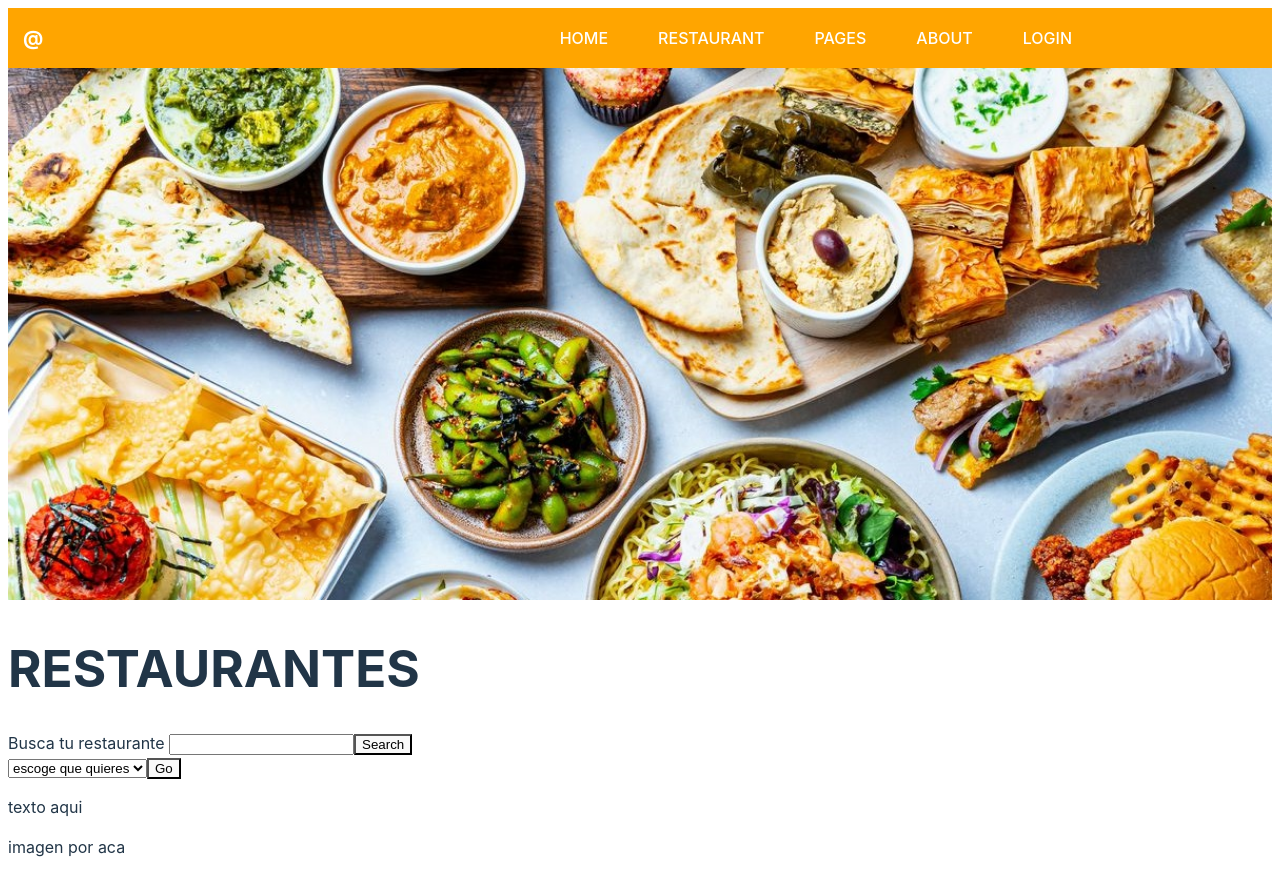
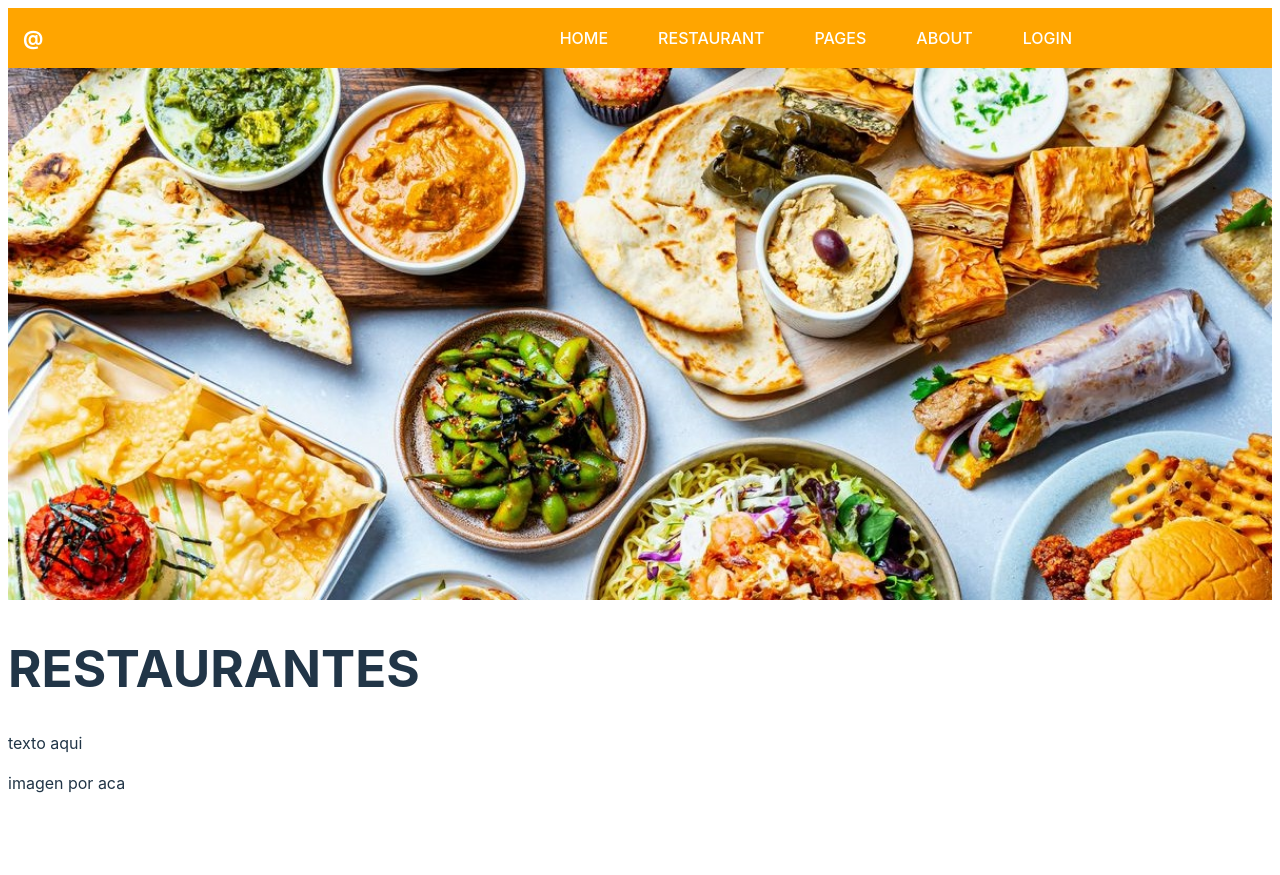
Before and after one commit to juandape/frontend-topv29-restaurantes, a React (Vite) app: page / in a window 1280 px wide. After the commit the page ends 811 px from the top, so only its background shows below. Built offline with nearby package versions, Linux system fonts and the light colour scheme.

Commit message:
feat: header y menu

```diff
--- a/src/pages/home/Home.jsx
+++ b/src/pages/home/Home.jsx
@@ -1,15 +1,10 @@
-// import { Link, useLoaderData } from "react-router-dom";
 import React from 'react';
-import RestFilter from '../../components/filtrorest/Filtrorestaurant';
-import EatFilter from '../../components/filtrocomida/Filtrocomida';
 import './home.css';
 
 function HomePage() {
   return (
     <div className='container__home'>
       <h1>RESTAURANTES</h1>
-      <RestFilter />
-      <EatFilter />
       <p>texto aqui</p>
       <p>imagen por aca</p>
     </div>
```
